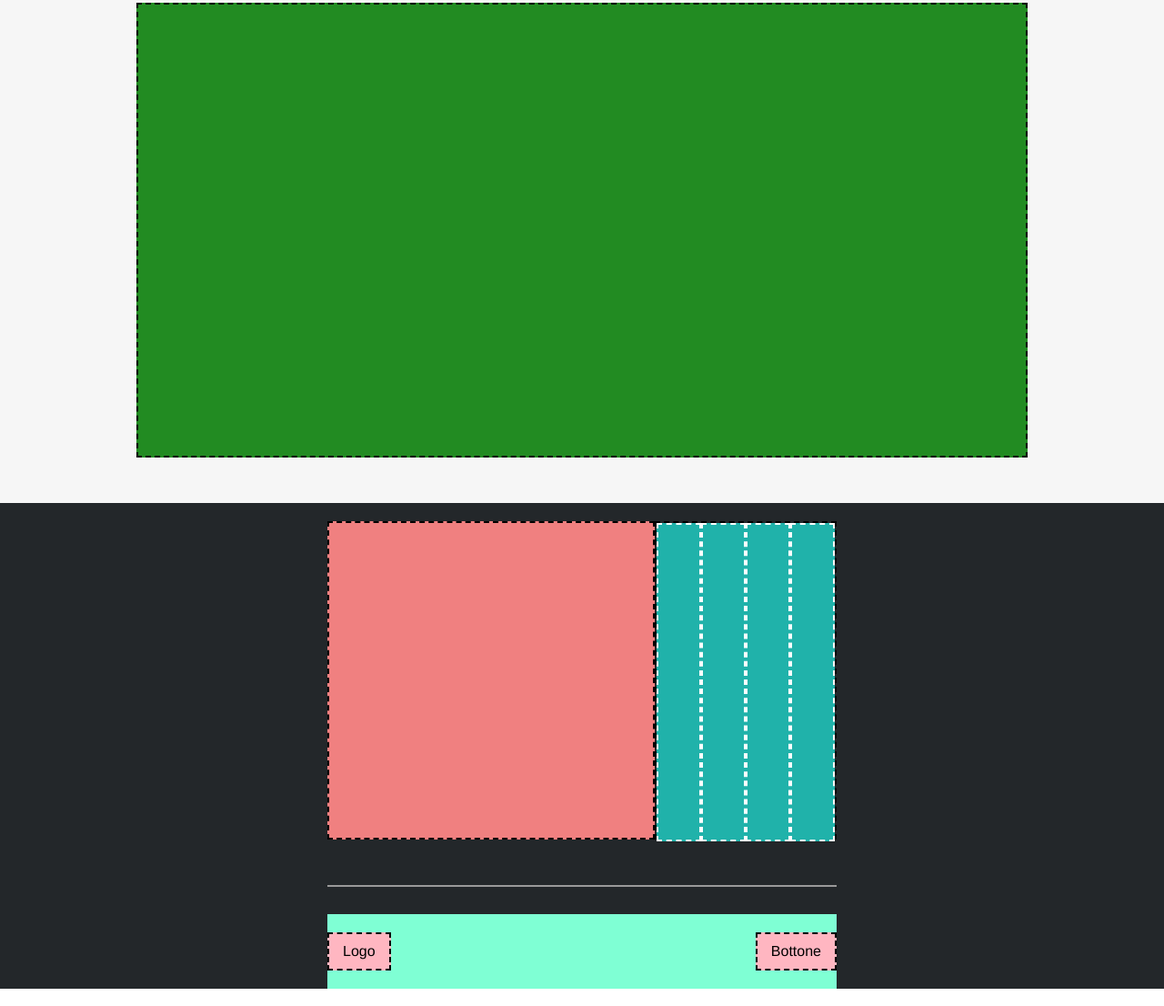
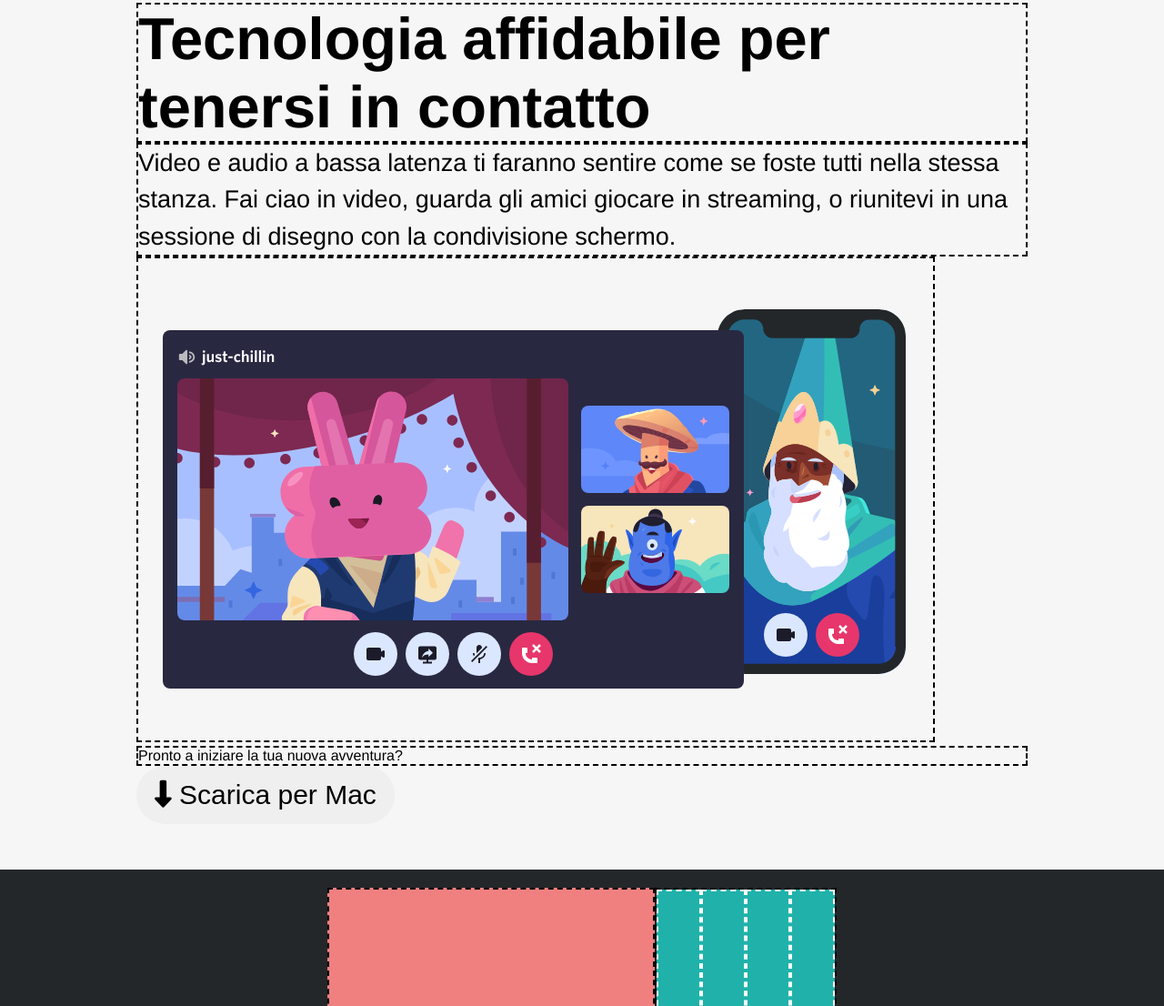
Before and after one commit to MattiaZecchinato/htmlcss-discord, a plain HTML site: page index.html in a window 1280 px wide. Shown: the part 4064-5170 px from the top of the page at 91% size. Drawn offline with Linux system fonts and the light colour scheme.

Commit message:
feat: add element block n4 main section

```diff
--- a/index.html
+++ b/index.html
@@ -118,7 +118,20 @@
             <!-- big article container -->
             <div class="big-article-container">
 
-                <div class="big-article-box"></div>
+                    <h2>Tecnologia affidabile per tenersi in contatto</h2>
+                    <p>
+                        Video e audio a bassa latenza ti faranno sentire
+                        come se foste tutti nella stessa stanza.
+                        Fai ciao in video, guarda gli amici giocare in
+                        streaming, o riunitevi in una sessione di disegno
+                        con la condivisione schermo.
+                    </p>
+
+                    <img src="img/item4-big.svg" alt="sharing-video">
+
+                    <div class="background-text">Pronto a iniziare la tua nuova avventura?</div>
+
+                    <button class="big-btn"><i class="fa-solid fa-down-long"></i> Scarica per Mac</button>
 
             </div>
 
```
